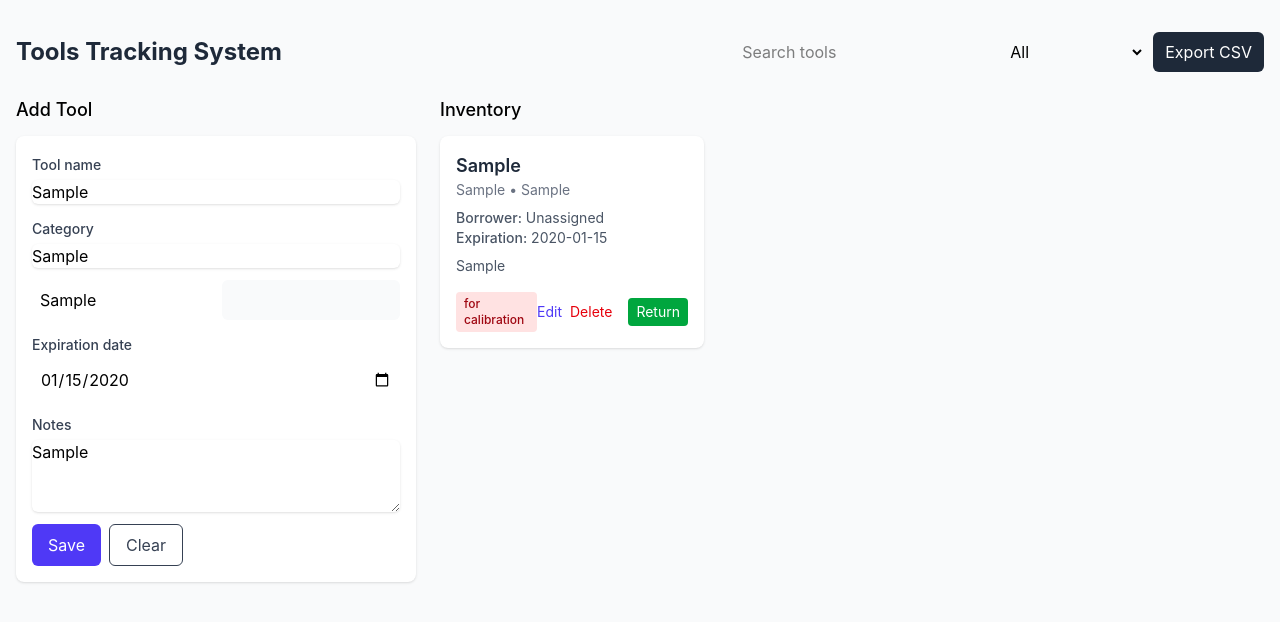
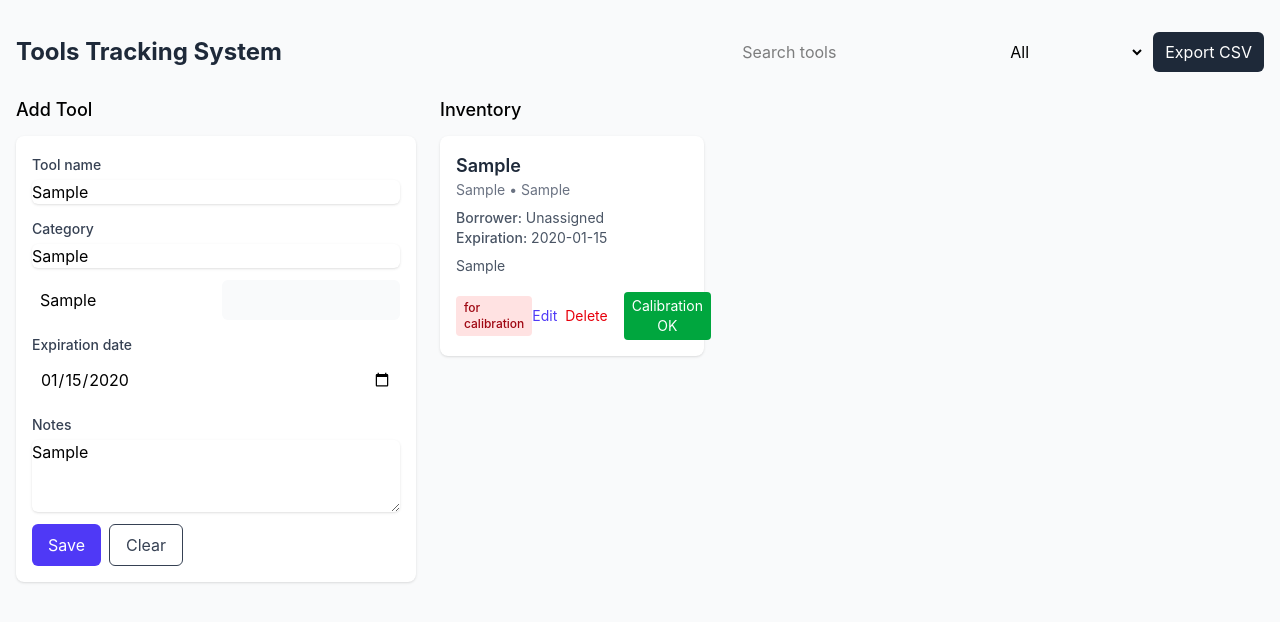
Before and after one commit to Risen7/tools-tracker, a React (Vite) app: page / in a window 1280 px wide. Both pictures are taken after typing "Sample", "Sample", "Sample", "2020-01-15", "Sample" into the empty fields and a click on the button "Save". Shown: the top 622 px of the page. Built offline with nearby package versions, Linux system fonts and the light colour scheme.

Commit message:
tools track version 1.21

```diff
--- a/src/App.tsx
+++ b/src/App.tsx
@@ -64,6 +64,12 @@ const App: React.FC = () => {
       : tool));
   };
 
+  const calibrationOk = (id: string) => {
+    setTools(prev => prev.map(tool => tool.id === id
+      ? { ...tool, status: "available", dateExpiry: undefined, assignedTo: undefined, dateIssued: undefined, updatedAt: new Date().toISOString() }
+      : tool));
+  };
+
   const filtered = useMemo(() => tools.filter(tool => {
     if (filter !== "all" && tool.status !== filter) return false;
     if (!query) return true;
@@ -109,7 +115,7 @@ return (
 
         <section className="md:col-span-2">
           <h2 className="text-lg font-medium mb-3">Inventory</h2>
-          <ToolList tools={filtered} onEdit={t => setEditing(t)} onDelete={deleteTool} onAssign={t => setAssigning(t)} onReturn={returnTool} />
+          <ToolList tools={filtered} onEdit={t => setEditing(t)} onDelete={deleteTool} onAssign={t => setAssigning(t)} onReturn={returnTool} onCalibrationOk={calibrationOk} />
         </section>
       </main>
     </div>
--- a/src/components/ToolCard.tsx
+++ b/src/components/ToolCard.tsx
@@ -8,9 +8,10 @@ interface Props {
   onDelete: (id: string) => void;
   onAssign: (t: Tool) => void;
   onReturn: (id: string) => void;
+  onCalibrationOk: (id: string) => void;
 }
 
-const ToolCard: React.FC<Props> = ({ tool, onEdit, onDelete, onAssign, onReturn }) => {
+const ToolCard: React.FC<Props> = ({ tool, onEdit, onDelete, onAssign, onReturn, onCalibrationOk }) => {
   const statusColor = tool.status === "available" ? "bg-green-100 text-green-800" :
                       tool.status === "in-use" ? "bg-yellow-100 text-yellow-800" :
                       "bg-red-100 text-red-800";
@@ -39,6 +40,8 @@ const ToolCard: React.FC<Props> = ({ tool, onEdit, onDelete, onAssign, onReturn
           <button onClick={() => onDelete(tool.id)} className="text-red-600 hover:underline text-sm">Delete</button>
           {tool.status === "available" ? (
             <button onClick={() => onAssign(tool)} className="ml-2 inline-flex items-center px-2 py-1 bg-indigo-600 text-white text-sm rounded">Assign</button>
+          ) : tool.status === "for calibration" ? (
+            <button onClick={() => onCalibrationOk(tool.id)} className="ml-2 inline-flex items-center px-2 py-1 bg-green-600 text-white text-sm rounded">Calibration OK</button>
           ) : (
             <button onClick={() => onReturn(tool.id)} className="ml-2 inline-flex items-center px-2 py-1 bg-green-600 text-white text-sm rounded">Return</button>
           )}
--- a/src/components/ToolList.tsx
+++ b/src/components/ToolList.tsx
@@ -9,15 +9,16 @@ interface Props {
   onDelete: (id: string) => void;
   onAssign: (t: Tool) => void;
   onReturn: (id: string) => void;
+  onCalibrationOk: (id: string) => void;
 }
 
-const ToolList: React.FC<Props> = ({ tools, onEdit, onDelete, onAssign, onReturn }) => {
+const ToolList: React.FC<Props> = ({ tools, onEdit, onDelete, onAssign, onReturn, onCalibrationOk }) => {
   if (tools.length === 0) return <div className="text-gray-500">No tools yet</div>;
 
   return (
     <div className="grid grid-cols-1 sm:grid-cols-2 lg:grid-cols-3 gap-4">
       {tools.map(t => (
-        <ToolCard key={t.id} tool={t} onEdit={onEdit} onDelete={onDelete} onAssign={onAssign} onReturn={onReturn} />
+        <ToolCard key={t.id} tool={t} onEdit={onEdit} onDelete={onDelete} onAssign={onAssign} onReturn={onReturn} onCalibrationOk={onCalibrationOk} />
       ))}
     </div>
   );
```
